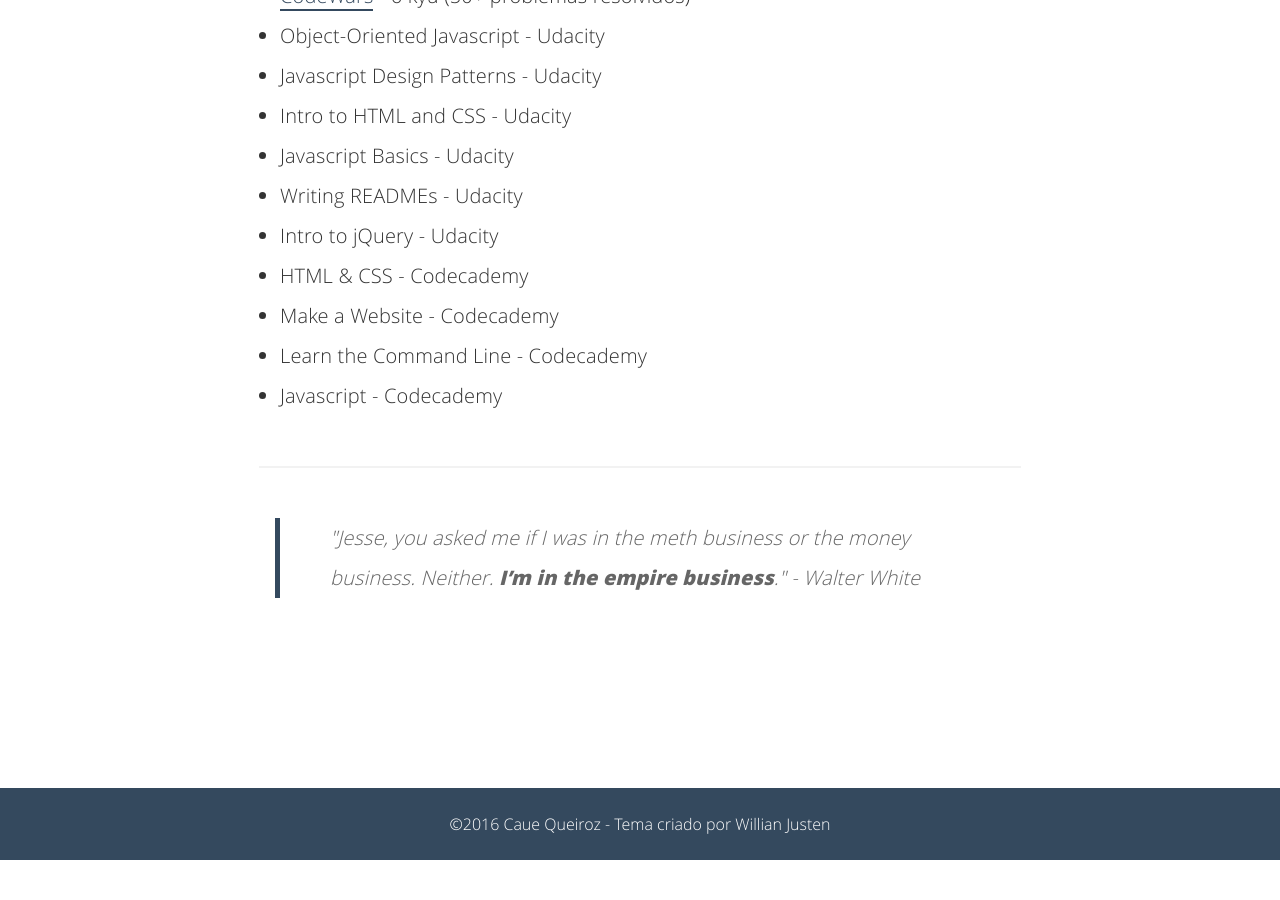
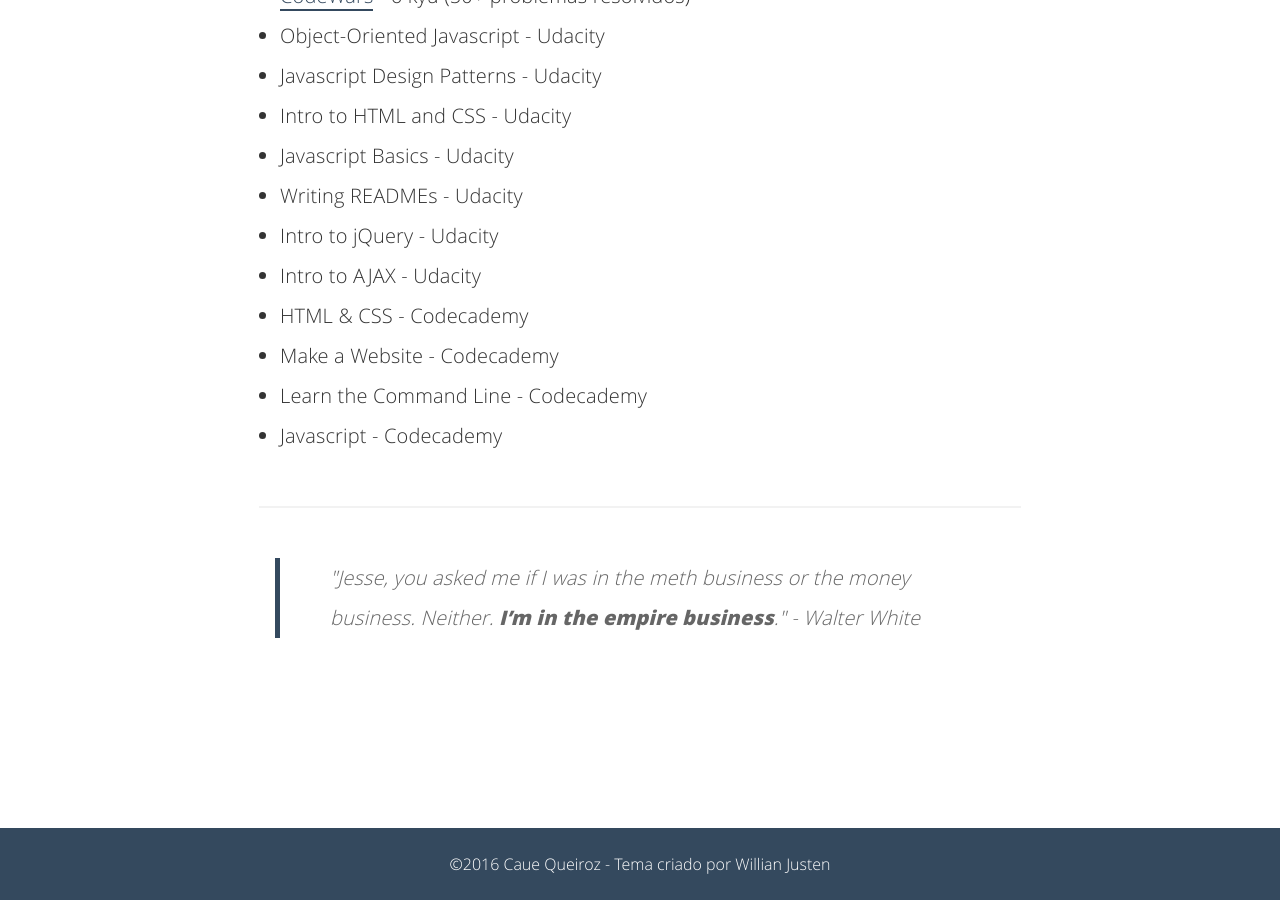
Before and after one commit to cauequeiroz/cauequeiroz.github.io, a Jekyll site: the page built from about.html, in a window 1280 px wide and 900 px high, scrolled down 3250 px. Built offline with Jekyll 4.4.1, drawn with Linux system fonts in a browser that asks for light colours; before the commit the page ends 4110 px from its top, so only the background shows below that.

Commit message:
Update about

```diff
--- a/about.html
+++ b/about.html
@@ -65,6 +65,7 @@
     <li>Javascript Basics - Udacity</li>
     <li>Writing READMEs - Udacity</li>
     <li>Intro to jQuery - Udacity</li>
+	<li>Intro to AJAX - Udacity</li>
     <li>HTML & CSS - Codecademy</li>
     <li>Make a Website - Codecademy</li>
     <li>Learn the Command Line - Codecademy</li>
```
